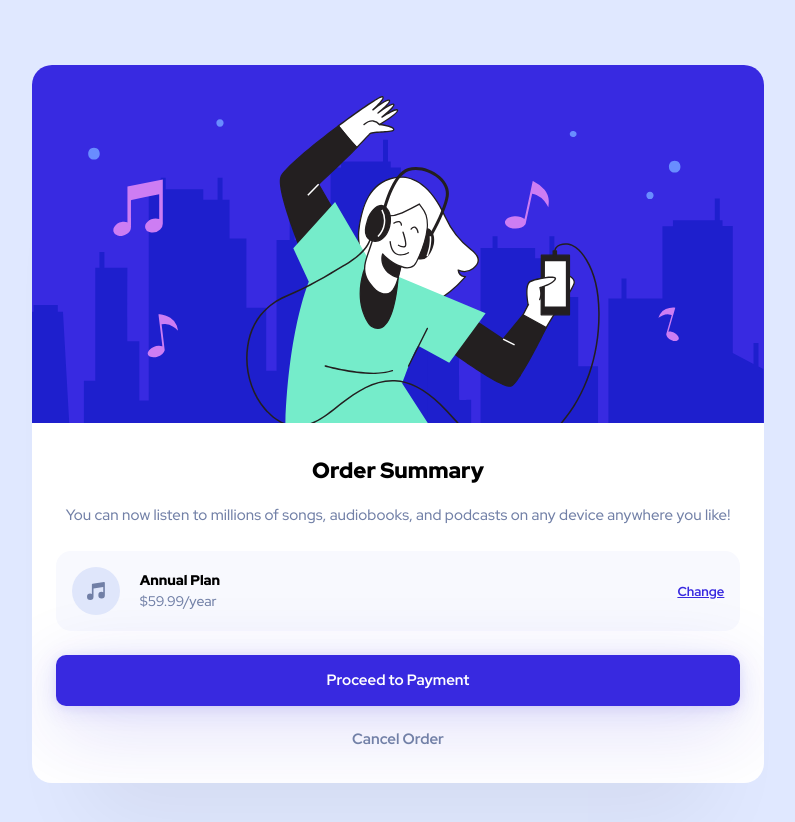
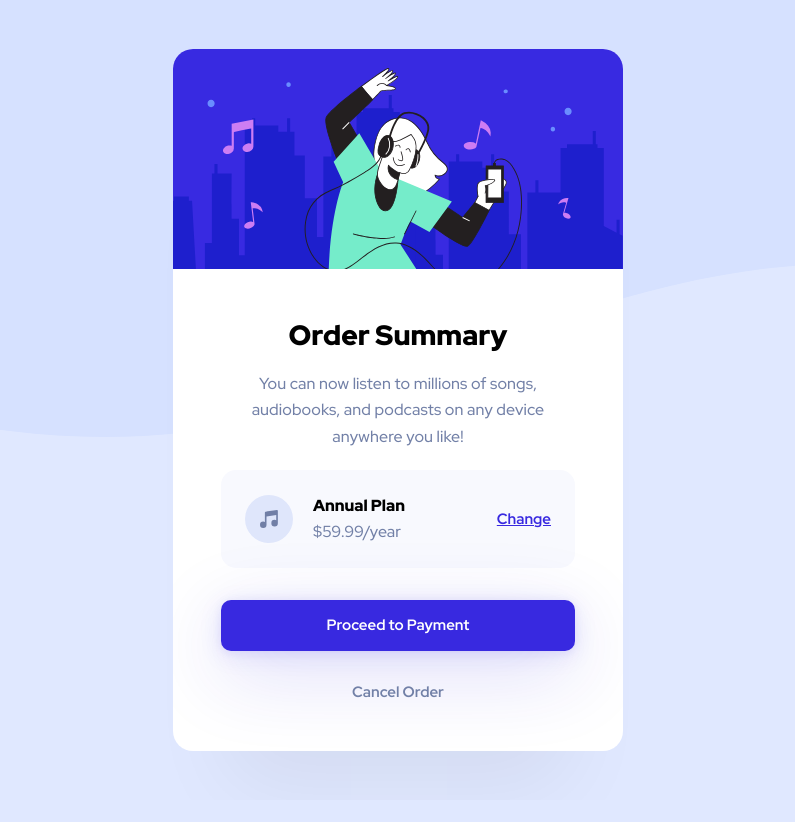
Before and after one commit to filarrro/frontendmentor-order-summary, a website built with Parcel: page src/index.html in a window 1280 px wide. Shown: the whole page, without its empty margins (242-1037 px from the left). After the commit the page ends 800 px from the top, so only its background shows below. Built offline with nearby package versions, Linux system fonts and the light colour scheme.

Commit message:
feat: web version

```diff
--- a/src/index.html
+++ b/src/index.html
@@ -15,15 +15,18 @@
 
     <link rel="stylesheet" href="../node_modules/normalize.css/normalize.css" />
 
-    <link rel="preconnect" href="https://fonts.googleapis.com">
-    <link rel="preconnect" href="https://fonts.gstatic.com" crossorigin>
-    <link href="https://fonts.googleapis.com/css2?family=Red+Hat+Display:wght@500;700;900&display=swap" rel="stylesheet">
+    <link rel="preconnect" href="https://fonts.googleapis.com" />
+    <link rel="preconnect" href="https://fonts.gstatic.com" crossorigin />
+    <link
+      href="https://fonts.googleapis.com/css2?family=Red+Hat+Display:wght@500;700;900&display=swap"
+      rel="stylesheet"
+    />
 
     <link rel="stylesheet" href="styles.css" />
   </head>
   <body>
     <article class="card">
-      <img src="images/illustration-hero.svg" alt="" class="card__image"/>
+      <img src="images/illustration-hero.svg" alt="" class="card__image" />
       <h1 class="card__title">Order Summary</h1>
       <p class="card__caption">
         You can now listen to millions of songs, audiobooks, and podcasts on any
@@ -31,7 +34,11 @@
       </p>
 
       <div class="card__banner">
-        <img src="images/icon-music.svg" alt="Music note icon" class="card__icon"/>
+        <img
+          src="images/icon-music.svg"
+          alt="Music note icon"
+          class="card__icon"
+        />
         <div>
           <div class="card__plan">Annual Plan</div>
           <div class="card__price">$59.99/year</div>
@@ -40,9 +47,11 @@
       </div>
 
       <div class="card__actions">
-      <button type="button" class="card__action card__action--primary">Proceed to Payment</button>
+        <button type="button" class="card__action card__action--primary">
+          Proceed to Payment
+        </button>
 
-      <button type="button" class="card__action">Cancel Order</button>
+        <button type="button" class="card__action">Cancel Order</button>
       </div>
     </article>
   </body>
--- a/src/styles.css
+++ b/src/styles.css
@@ -1,4 +1,5 @@
-html, body {
+html,
+body {
   height: 100%;
 }
 
@@ -12,21 +13,24 @@ html {
 
 body {
   display: grid;
-    padding: 24px;
+  padding: 0 24px;
 
   place-content: center;
 
-    background: var(--pale-blue);
-    font-family: 'Red Hat Display', sans-serif;
+  background-color: var(--pale-blue);
+  background-image: url("images/pattern-background-mobile.svg");
+  background-repeat: no-repeat;
+  font-family: "Red Hat Display", sans-serif;
+  overflow: auto;
 }
 
 .card {
+  max-width: 450px;
   padding-bottom: 8px;
-  background: #FFF;
+  background: #fff;
   border-radius: 20px;
-    box-shadow:
-            0 6.2px 9.8px -56px rgba(0, 0, 0, 0.024),
-            0 20.2px 23.3px -56px rgba(0, 0, 0, 0.036),
+  box-shadow: 0 6px 10px -56px rgba(0, 0, 0, 0.024),
+    0 20px 23px -56px rgba(0, 0, 0, 0.036),
     0 89px 80px -56px rgba(0, 0, 0, 0.06);
   overflow: hidden;
 }
@@ -50,7 +54,7 @@ body {
   color: var(--desaurated-blue);
   font-size: 15px;
   font-weight: 300;
-    letter-spacing: .007em;
+  letter-spacing: 0.007em;
   line-height: 1.7;
   text-align: center;
 }
@@ -58,11 +62,11 @@ body {
 .card__banner {
   display: flex;
   margin: 0 24px 24px;
-    padding: 16px 16px;
+  padding: 16px;
 
   align-items: center;
 
-    background: #F8F9FE;
+  background: #f8f9fe;
   border-radius: 15px;
 }
 
@@ -117,10 +121,51 @@ body {
 
 .card__action--primary {
   background: var(--brigt-blue);
-    color: #FFF;
+  color: #fff;
 
-    box-shadow:
-            0 4.6px 23.3px rgba(51, 41, 224, 0.1),
-            0 1.4px 9.8px rgba(51, 41, 224, 0.084),
-            0 20px 80px rgba(51, 41, 224, 0.18);
+  box-shadow: 0 4.6px 23.3px rgba(51, 41, 224, 0.1),
+    0 1.4px 9.8px rgba(51, 41, 224, 0.084), 0 20px 80px rgba(51, 41, 224, 0.18);
 }
+
+@media all and (min-width: 600px) {
+  body {
+    background-image: url("images/pattern-background-desktop.svg");
+  }
+  .card {
+    padding-bottom: 16px;
+  }
+  .card__image {
+    margin-bottom: 45px;
+  }
+  .card__title {
+    font-size: 28px;
+  }
+  .card__caption {
+    max-width: 300px;
+    margin: 0 auto 20px;
+    font-size: 16px;
+    line-height: 1.65;
+  }
+  .card__banner {
+    margin: 0 48px 32px;
+    padding: 25px 24px;
+  }
+  .card__plan {
+    margin-bottom: 8px;
+    font-size: 16px;
+  }
+  .card__price {
+    font-size: 16px;
+  }
+  .card__change {
+    top: 0;
+    font-size: 15px;
+  }
+  .card__actions {
+    margin-left: 48px;
+    margin-right: 48px;
+  }
+  .card__action {
+    margin-bottom: 16px;
+  }
+}
```
Lines whose indentation alone changed are shown as unchanged.
